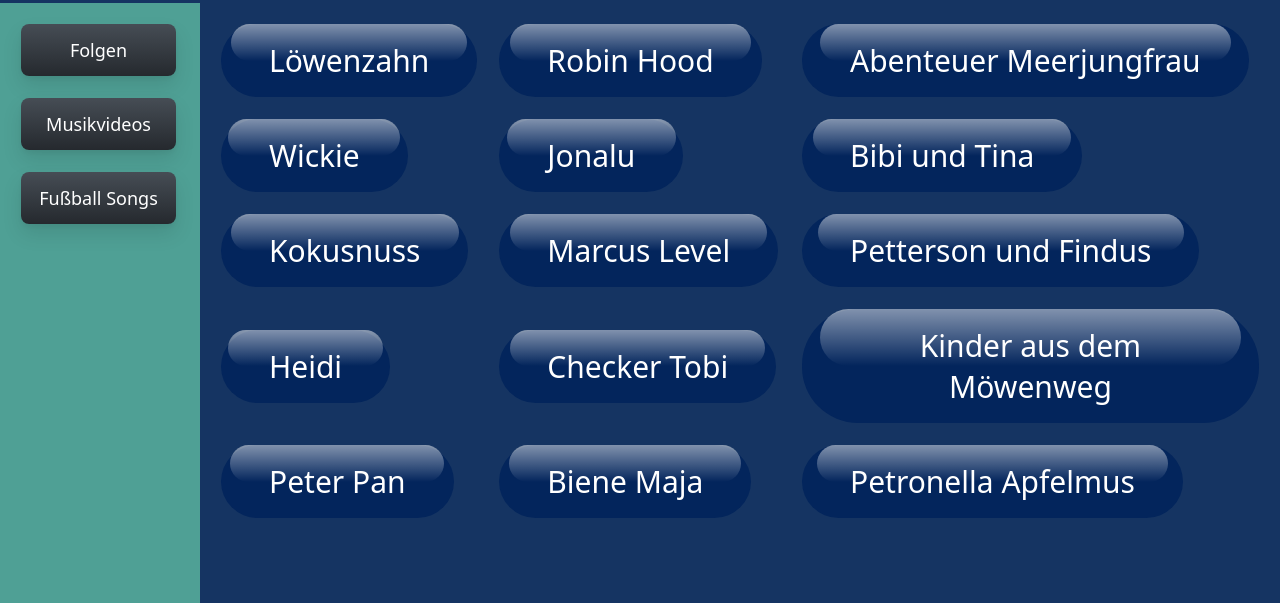
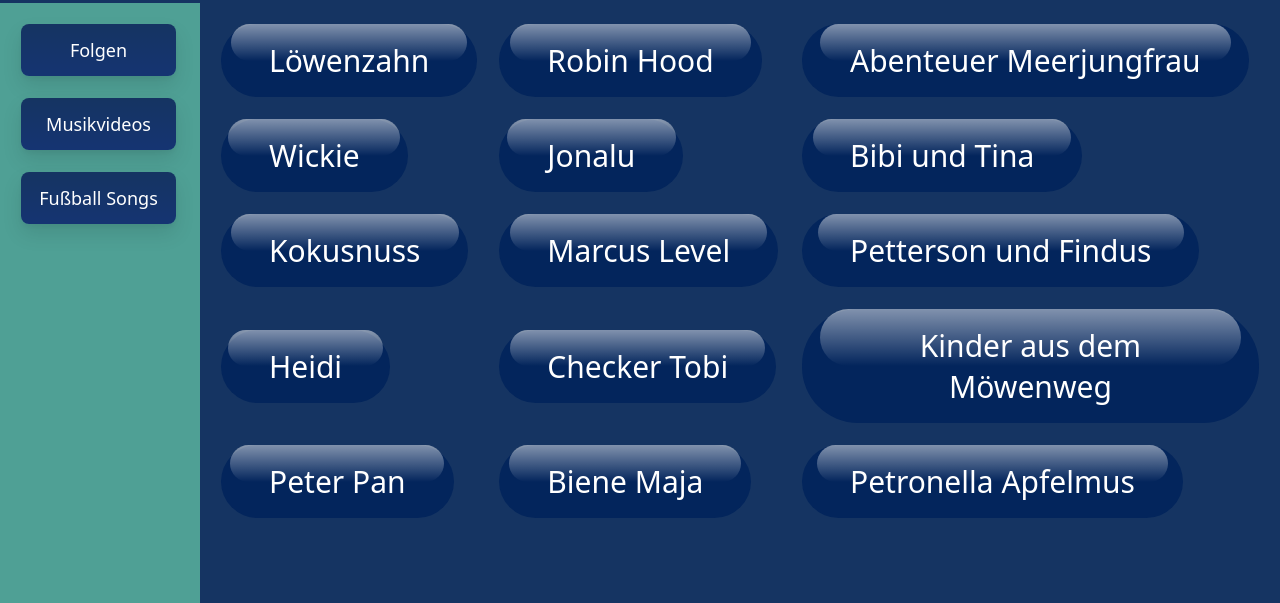
Before and after one commit to robster5able/Abendfolgen, a plain HTML site: page index.html in a window 1280 px wide. Shown: the part 197-800 px from the top of the page. Drawn offline with Linux system fonts and the light colour scheme.

Commit message:
changed button color (navigation)

```diff
--- a/css/styles.css
+++ b/css/styles.css
@@ -162,7 +162,7 @@
 .button-84 {
   align-items: center;
   background-color: initial;
-  background-image: linear-gradient(#464d55, #25292e);
+  background-image: linear-gradient(#153462, #153472);
   border-radius: 8px;
   border-width: 0;
   width: 155px;
```
